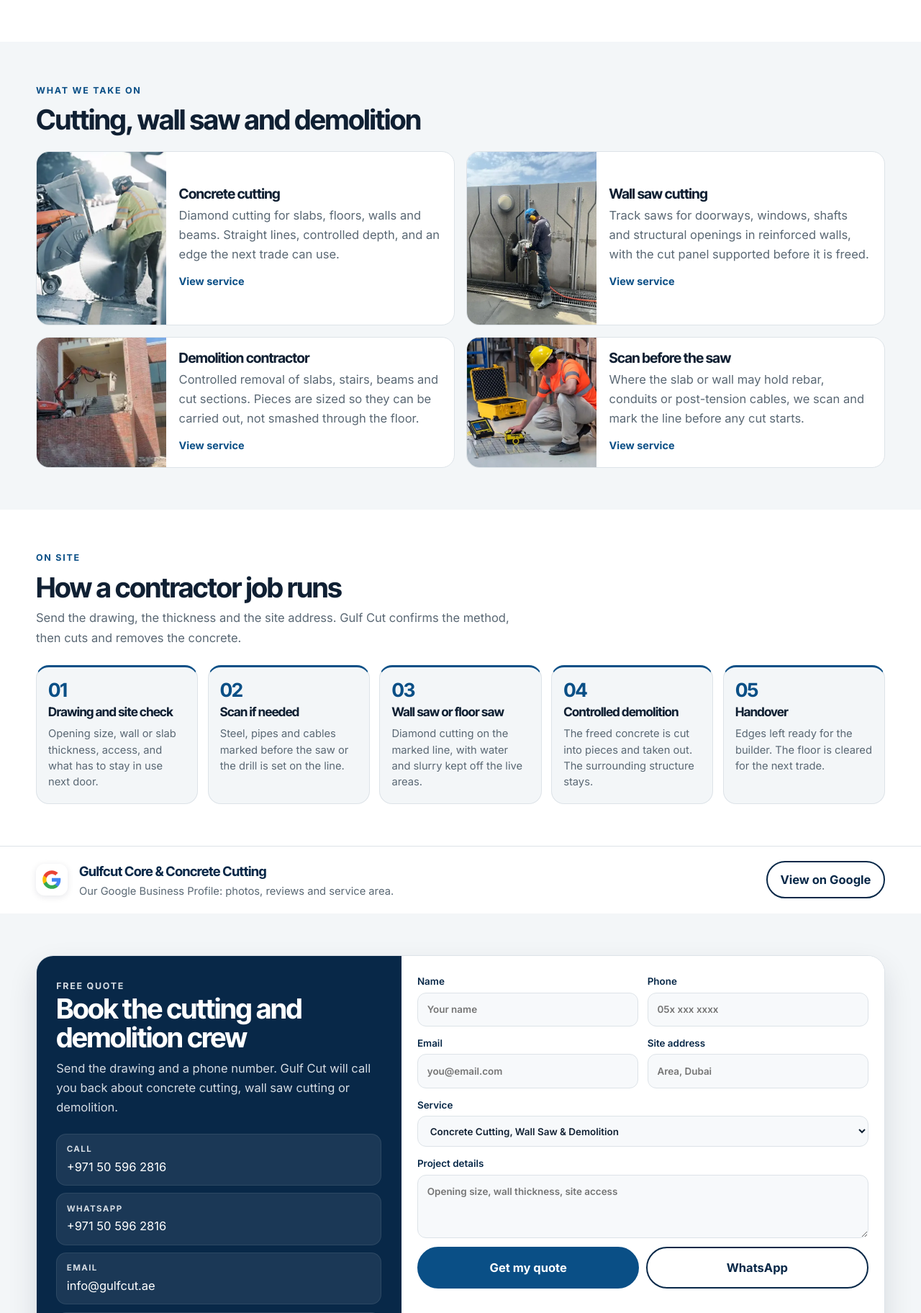
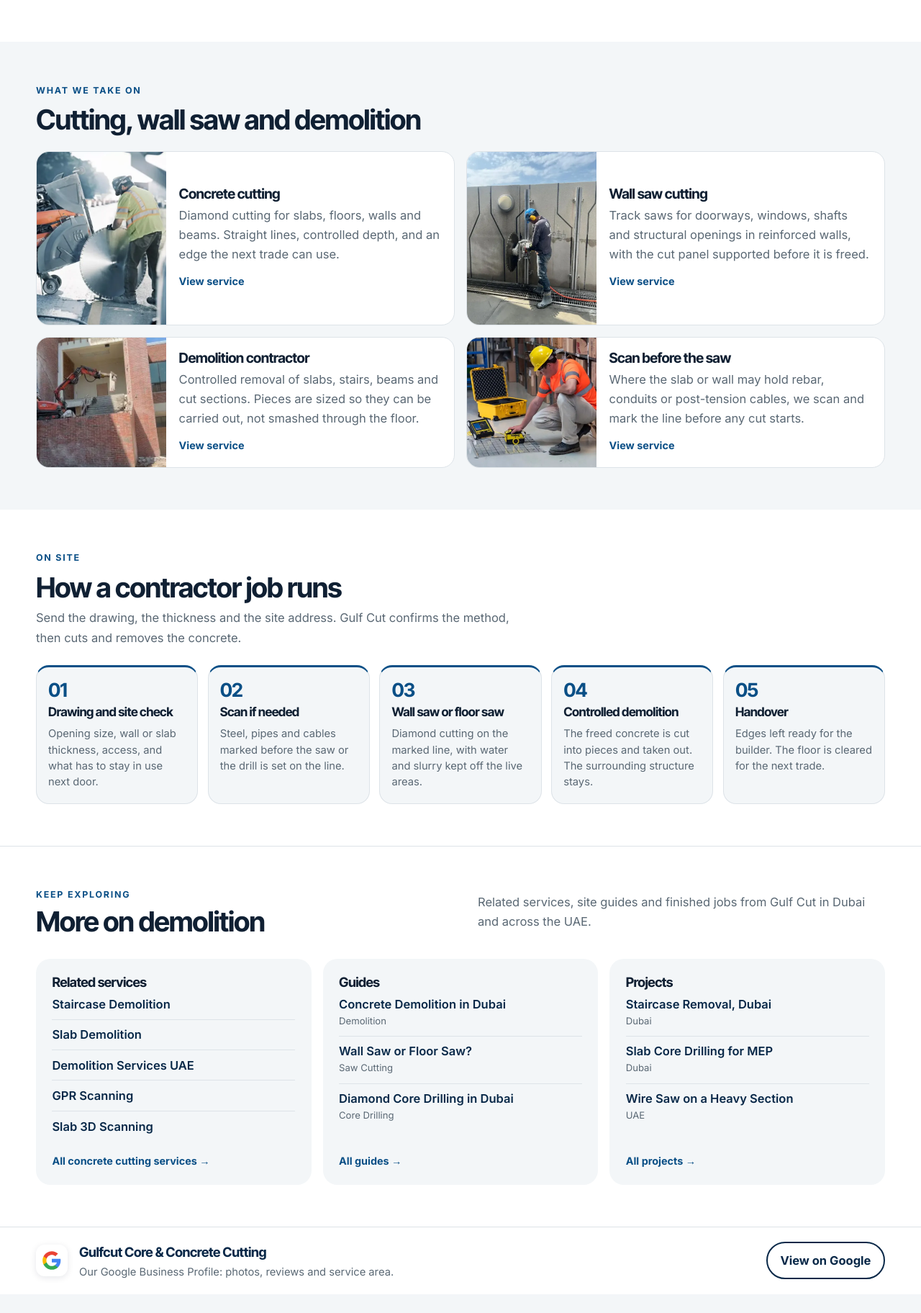
Before and after one commit to AbrarAmjad214/gulfcut, a Laravel app: page /concrete-cutting-wall-saw-demolition-contractor in a window 1280 px wide. Shown: the part 1125-2949 px from the top of the page at 72% size. Run offline with Laravel 12, Linux system fonts and the light colour scheme.

Commit message:
internal linking

```diff
--- a/app/Support/GulfCut.php
+++ b/app/Support/GulfCut.php
@@ -187,6 +187,148 @@ class GulfCut
         ][$path] ?? $path;
 
         return $path === '/' ? route('home') : url($path);
+    }
+
+    /** Most contextual keyword links added to one page. */
+    public const MAX_AUTO_LINKS = 10;
+
+    /** @var array<string, bool> targets already linked on this request */
+    private static array $linked = [];
+
+    private static int $linkCount = 0;
+
+    /**
+     * Target keyword(s) for each page. The first phrase is the page's primary keyword;
+     * every phrase found in body copy elsewhere on the site links to that page once.
+     *
+     * @return array<string, array<int, string>>
+     */
+    public static function keywordMap(): array
+    {
+        return [
+            'wall-saw-cutting' => ['wall saw cutting', 'wall sawing', 'concrete wall cutting', 'wall saw'],
+            'floor-saw-cutting' => ['floor saw cutting', 'floor sawing', 'floor cutting', 'floor saw'],
+            'wire-saw-cutting' => ['wire saw cutting', 'wire sawing', 'wire saw'],
+            'concrete-beam-cutting' => ['concrete beam cutting', 'beam cutting'],
+            'concrete-cutting-services-uae' => ['concrete cutting services', 'concrete cutting'],
+            'core-cutting-services-uae' => ['core cutting services', 'diamond core drilling', 'core drilling', 'core cutting'],
+            'concrete-slab-core-cutting' => ['slab core cutting', 'slab core drilling'],
+            'concrete-wall-core-cutting' => ['wall core cutting', 'wall core drilling'],
+            'concrete-beam-core-cutting' => ['beam core cutting', 'beam core drilling'],
+            'concrete-scanning' => ['gpr concrete scanning', 'gpr scanning', 'concrete scanning', 'gpr'],
+            'concrete-slab-3d-scanning' => ['slab 3d scanning', '3d scanning', 'slab scanning', 'slab scan'],
+            'concrete-staircase-demolition' => ['staircase demolition', 'staircase removal', 'stair removal', 'staircase'],
+            'concrete-slab-demolition' => ['slab demolition', 'floor demolition', 'slab removal'],
+            'concrete-demolition-services-uae' => ['concrete demolition services', 'controlled demolition', 'concrete demolition'],
+            'concrete-cutting-wall-saw-demolition-contractor' => ['cutting and demolition contractor', 'demolition contractor'],
+        ];
+    }
+
+    /**
+     * Escape plain copy and turn the first mention of each target keyword into an internal link.
+     * Never links the current page, links each target once per page, stops at MAX_AUTO_LINKS.
+     */
+    public static function link(?string $text): string
+    {
+        $html = e((string) $text);
+        if ($html === '' || self::$linkCount >= self::MAX_AUTO_LINKS) {
+            return $html;
+        }
+
+        static $pattern = null;
+        static $targets = [];
+        if ($pattern === null) {
+            foreach (self::keywordMap() as $slug => $phrases) {
+                foreach ($phrases as $phrase) {
+                    $targets[mb_strtolower($phrase)] = $slug;
+                }
+            }
+            $phrases = array_keys($targets);
+            usort($phrases, fn (string $a, string $b) => mb_strlen($b) <=> mb_strlen($a));
+            $pattern = '/\b('.implode('|', array_map(fn (string $p) => preg_quote($p, '/'), $phrases)).')\b/iu';
+        }
+
+        $current = trim(request()->path(), '/');
+
+        return (string) preg_replace_callback($pattern, function (array $m) use ($targets, $current) {
+            $slug = $targets[mb_strtolower($m[1])] ?? null;
+            if ($slug === null || $slug === $current || isset(self::$linked[$slug]) || self::$linkCount >= self::MAX_AUTO_LINKS) {
+                return $m[0];
+            }
+            self::$linked[$slug] = true;
+            self::$linkCount++;
+
+            return '<a class="text-link" href="'.e(url($slug)).'">'.$m[0].'</a>';
+        }, $html);
+    }
+
+    /** Display name for a service slug, from the mega menu. */
+    public static function label(string $slug): string
+    {
+        foreach (self::megaMenu() as $column) {
+            foreach ($column['sections'] as $group) {
+                foreach ($group['items'] as $item) {
+                    if ($item['slug'] === $slug) {
+                        return $item['label'];
+                    }
+                }
+            }
+        }
+
+        return ucwords(str_replace('-', ' ', $slug));
+    }
+
+    /**
+     * Topic cluster for a service page: sibling services from the same mega-menu group
+     * (padded with hub pages), plus the guides and projects written about that group.
+     *
+     * @return array{title: string, services: array<int, array{label: string, slug: string}>, posts: array<int, array<string, mixed>>, projects: array<int, array<string, mixed>>}
+     */
+    public static function cluster(string $slug): array
+    {
+        $title = 'Concrete';
+        $slugs = [$slug];
+        $services = [];
+        foreach (self::megaMenu() as $column) {
+            foreach ($column['sections'] as $group) {
+                $groupSlugs = array_column($group['items'], 'slug');
+                if (in_array($slug, $groupSlugs, true)) {
+                    $title = $group['title'];
+                    $slugs = $groupSlugs;
+                    $services = array_values(array_filter($group['items'], fn (array $i) => $i['slug'] !== $slug));
+                }
+            }
+        }
+
+        // Pad small clusters with the hub pages, so every service links to at least four others.
+        foreach (['concrete-scanning', 'concrete-slab-3d-scanning', 'concrete-cutting-services-uae', 'core-cutting-services-uae', 'concrete-demolition-services-uae', 'wall-saw-cutting'] as $hub) {
+            if (count($services) >= 5) {
+                break;
+            }
+            if ($hub !== $slug && ! in_array($hub, array_column($services, 'slug'), true)) {
+                $services[] = ['label' => self::label($hub), 'slug' => $hub];
+            }
+        }
+
+        $pick = function (array $items, int $limit) use ($slug, $slugs): array {
+            $exact = array_filter($items, fn (array $i) => ($i['service'] ?? '') === $slug);
+            $group = array_filter($items, fn (array $i) => in_array($i['service'] ?? '', $slugs, true) && ($i['service'] ?? '') !== $slug);
+            $rest = array_values(array_filter($items, fn (array $i) => ! in_array($i['service'] ?? '', $slugs, true)));
+            // Rotate the fallback list per page so links spread across all posts/projects.
+            if ($rest !== []) {
+                $shift = crc32($slug) % count($rest);
+                $rest = array_merge(array_slice($rest, $shift), array_slice($rest, 0, $shift));
+            }
+
+            return array_slice(array_values(array_merge($exact, $group, $rest)), 0, $limit);
+        };
+
+        return [
+            'title' => $title,
+            'services' => $services,
+            'posts' => $pick(Blog::all(), 3),
+            'projects' => $pick(Projects::all(), 3),
+        ];
     }
 
     /** Slugs served by the generic service page template (routes and sitemap use this list). */
--- a/public/css/site.css
+++ b/public/css/site.css
@@ -1016,3 +1016,32 @@ figure { margin: 0; }
     .gbp-band .btn { width: 100%; }
     .g-mark { width: 40px; height: 40px; }
 }
+
+/* ---------- Internal links ---------- */
+.text-link {
+    color: inherit; font-weight: 600;
+    text-decoration: underline; text-decoration-color: rgba(10, 79, 134, .45);
+    text-decoration-thickness: 1.5px; text-underline-offset: 3px;
+    transition: color .2s ease, text-decoration-color .2s ease;
+}
+.text-link:hover { color: var(--accent); text-decoration-color: var(--accent); }
+.hero .text-link, .page-hero .text-link, .section-dark .text-link, .duo-dark .text-link, .closing .text-link { color: #fff; text-decoration-color: rgba(213, 220, 227, .55); }
+.hero .text-link:hover, .page-hero .text-link:hover, .section-dark .text-link:hover, .duo-dark .text-link:hover { color: var(--sand); text-decoration-color: var(--sand); }
+
+.related-hub { border-top: 1px solid var(--line); }
+.hub-grid { display: grid; grid-template-columns: repeat(3, minmax(0, 1fr)); gap: 1rem; }
+.hub-col { display: flex; flex-direction: column; background: var(--paper); border-radius: 20px; padding: 1.4rem 1.4rem 1.3rem; }
+.hub-col h3 { font-size: 1.15rem; margin-bottom: .6rem; }
+.hub-col ul { list-style: none; margin: 0 0 1rem; padding: 0; }
+.hub-col li { border-top: 1px solid var(--line); padding: .6rem 0; display: grid; gap: .1rem; }
+.hub-col li:first-child { border-top: 0; padding-top: 0; }
+.hub-col li a { color: var(--navy); font-weight: 600; text-decoration: none; line-height: 1.35; }
+.hub-col li a:hover { color: var(--accent); text-decoration: underline; }
+.hub-col li span { color: var(--muted); font-size: .82rem; }
+.hub-col .more { margin-top: auto; text-decoration: none; }
+@media (max-width: 980px) { .hub-grid { grid-template-columns: 1fr; } }
+.side-link { display: grid; gap: .25rem; margin-top: .9rem; padding: 1.1rem 1.2rem; border-radius: 18px; background: var(--paper); border: 1px solid var(--line); text-decoration: none; transition: border-color .2s ease, transform .2s ease; }
+.side-link:hover { border-color: var(--accent); transform: translateY(-2px); }
+.side-link .eyebrow { margin: 0; }
+.side-link strong { color: var(--navy); font-family: "Inter Tight", sans-serif; font-size: 1.1rem; line-height: 1.25; letter-spacing: -.02em; }
+.side-link span:last-child { color: var(--accent); font-weight: 700; font-size: .88rem; }
--- a/resources/views/about.blade.php
+++ b/resources/views/about.blade.php
@@ -17,7 +17,7 @@
 <section class="section">
     <div class="wrap narrow" data-animate>
         @foreach ($paragraphs as $paragraph)
-            <p>{{ $paragraph }}</p>
+            <p>{!! $g::link($paragraph) !!}</p>
         @endforeach
     </div>
     <div class="wrap offer-grid">
--- a/resources/views/contractor.blade.php
+++ b/resources/views/contractor.blade.php
@@ -11,7 +11,7 @@
         @include('partials.crumbs')
         <p class="eyebrow">UAE contractor</p>
         <h1>Concrete Cutting, Wall Saw Cutting &amp; Demolition Contractor</h1>
-        <p>Gulf Cut cuts, wall-saws and removes reinforced concrete for contractors across Dubai and the UAE.</p>
+        <p>{!! $g::link('Gulf Cut cuts, wall-saws and removes reinforced concrete for contractors across Dubai and the UAE.') !!}</p>
         <div class="btn-row">
             <a class="btn" href="{{ route('contact') }}">Get Free Quote</a>
             <a class="btn btn-ghost" href="tel:{{ $g::PHONE_TEL }}">Call {{ $g::PHONE_DISPLAY }}</a>
@@ -24,8 +24,8 @@
         <div>
             <p class="eyebrow">One crew</p>
             <h2>Hire the contractor for the cut and the removal</h2>
-            <p>Main contractors call Gulf Cut when a drawing needs a new opening and the old concrete has to come out. We set the wall saw on the line, cut the slab or wall, and take the piece away without breaking the structure around it.</p>
-            <p>The yard is in Al Quoz, Dubai. The same team covers Abu Dhabi, Sharjah, Ajman and the rest of the UAE for concrete cutting, wall saw cutting and controlled demolition.</p>
+            <p>{!! $g::link('Main contractors call Gulf Cut when a drawing needs a new opening and the old concrete has to come out. We set the wall saw on the line, cut the slab or wall, and take the piece away without breaking the structure around it.') !!}</p>
+            <p>{!! $g::link('The yard is in Al Quoz, Dubai. The same team covers Abu Dhabi, Sharjah, Ajman and the rest of the UAE for concrete cutting, wall saw cutting and controlled demolition.') !!}</p>
             <ul class="ticks">
                 <li>Concrete cutting for walls, slabs, floors and beams</li>
                 <li>Wall saw cutting for doors, windows and lift openings</li>
@@ -87,37 +87,39 @@
         <div class="section-head">
             <p class="eyebrow">On site</p>
             <h2>How a contractor job runs</h2>
-            <p>Send the drawing, the thickness and the site address. Gulf Cut confirms the method, then cuts and removes the concrete.</p>
+            <p>{!! $g::link('Send the drawing, the thickness and the site address. Gulf Cut confirms the method, then cuts and removes the concrete.') !!}</p>
         </div>
         <ol class="steps">
             <li>
                 <span>01</span>
                 <h3>Drawing and site check</h3>
-                <p>Opening size, wall or slab thickness, access, and what has to stay in use next door.</p>
+                <p>{!! $g::link('Opening size, wall or slab thickness, access, and what has to stay in use next door.') !!}</p>
             </li>
             <li>
                 <span>02</span>
                 <h3>Scan if needed</h3>
-                <p>Steel, pipes and cables marked before the saw or the drill is set on the line.</p>
+                <p>{!! $g::link('Steel, pipes and cables marked before the saw or the drill is set on the line.') !!}</p>
             </li>
             <li>
                 <span>03</span>
                 <h3>Wall saw or floor saw</h3>
-                <p>Diamond cutting on the marked line, with water and slurry kept off the live areas.</p>
+                <p>{!! $g::link('Diamond cutting on the marked line, with water and slurry kept off the live areas.') !!}</p>
             </li>
             <li>
                 <span>04</span>
                 <h3>Controlled demolition</h3>
-                <p>The freed concrete is cut into pieces and taken out. The surrounding structure stays.</p>
+                <p>{!! $g::link('The freed concrete is cut into pieces and taken out. The surrounding structure stays.') !!}</p>
             </li>
             <li>
                 <span>05</span>
                 <h3>Handover</h3>
-                <p>Edges left ready for the builder. The floor is cleared for the next trade.</p>
+                <p>{!! $g::link('Edges left ready for the builder. The floor is cleared for the next trade.') !!}</p>
             </li>
         </ol>
     </div>
 </section>
+
+@include('partials.related-links', ['slug' => 'concrete-cutting-wall-saw-demolition-contractor'])
 
 @include('partials.google-profile', ['variant' => 'band'])
 
--- a/resources/views/layouts/site.blade.php
+++ b/resources/views/layouts/site.blade.php
@@ -73,7 +73,7 @@
     <link rel="preconnect" href="https://fonts.gstatic.com" crossorigin>
     <link rel="stylesheet" href="https://fonts.googleapis.com/css2?family=Inter+Tight:wght@600;700&family=Inter:wght@400;600;700&display=swap" media="print" onload="this.media='all'">
     <noscript><link rel="stylesheet" href="https://fonts.googleapis.com/css2?family=Inter+Tight:wght@600;700&family=Inter:wght@400;600;700&display=swap"></noscript>
-    <link rel="stylesheet" href="{{ asset('css/site.css') }}?v=21">
+    <link rel="stylesheet" href="{{ asset('css/site.css') }}?v=23">
     @if (!empty($site['gtm']))
         <script>(function(w,d,s,l,i){w[l]=w[l]||[];w[l].push({'gtm.start':new Date().getTime(),event:'gtm.js'});var f=d.getElementsByTagName(s)[0],j=d.createElement(s),dl=l!='dataLayer'?'&l='+l:'';j.async=true;j.src='https://www.googletagmanager.com/gtm.js?id='+i+dl;f.parentNode.insertBefore(j,f);})(window,document,'script','dataLayer',@json($site['gtm']));</script>
     @elseif (!empty($site['ga4']))
--- /dev/null
+++ b/resources/views/partials/related-links.blade.php
@@ -0,0 +1,46 @@
+{{-- Topic-cluster links for a service page. Pass 'slug'. --}}
+@php
+    $g = \App\Support\GulfCut::class;
+    $cluster = $g::cluster($slug);
+    $topic = strtolower($cluster['title']);
+@endphp
+<section class="section related-hub">
+    <div class="wrap">
+        <div class="section-head split-head">
+            <div>
+                <p class="eyebrow">Keep exploring</p>
+                <h2>More on {{ $topic === 'concrete' ? 'concrete cutting' : $topic }}</h2>
+            </div>
+            <p>Related services, site guides and finished jobs from Gulf Cut in Dubai and across the UAE.</p>
+        </div>
+        <div class="hub-grid">
+            <nav class="hub-col" aria-label="Related services">
+                <h3>Related services</h3>
+                <ul>
+                    @foreach ($cluster['services'] as $item)
+                        <li><a href="{{ url($item['slug']) }}">{{ $item['label'] }}</a></li>
+                    @endforeach
+                </ul>
+                <a class="more" href="{{ route('services') }}">All concrete cutting services →</a>
+            </nav>
+            <div class="hub-col">
+                <h3>Guides</h3>
+                <ul>
+                    @foreach ($cluster['posts'] as $post)
+                        <li><a href="{{ url('blog/'.$post['slug']) }}">{{ $post['h1'] }}</a><span>{{ $post['category'] }}</span></li>
+                    @endforeach
+                </ul>
+                <a class="more" href="{{ route('blog') }}">All guides →</a>
+            </div>
+            <div class="hub-col">
+                <h3>Projects</h3>
+                <ul>
+                    @foreach ($cluster['projects'] as $project)
+                        <li><a href="{{ url('projects/'.$project['slug']) }}">{{ $project['h1'] }}</a><span>{{ $project['location'] }}</span></li>
+                    @endforeach
+                </ul>
+                <a class="more" href="{{ route('projects') }}">All projects →</a>
+            </div>
+        </div>
+    </div>
+</section>
```
Also changed, not shown: resources/views/blog/show.blade.php (+11 -3 lines), resources/views/home.blade.php (+22 -22 lines), resources/views/page.blade.php (+7 -5 lines), resources/views/projects/show.blade.php (+10 -2 lines).
